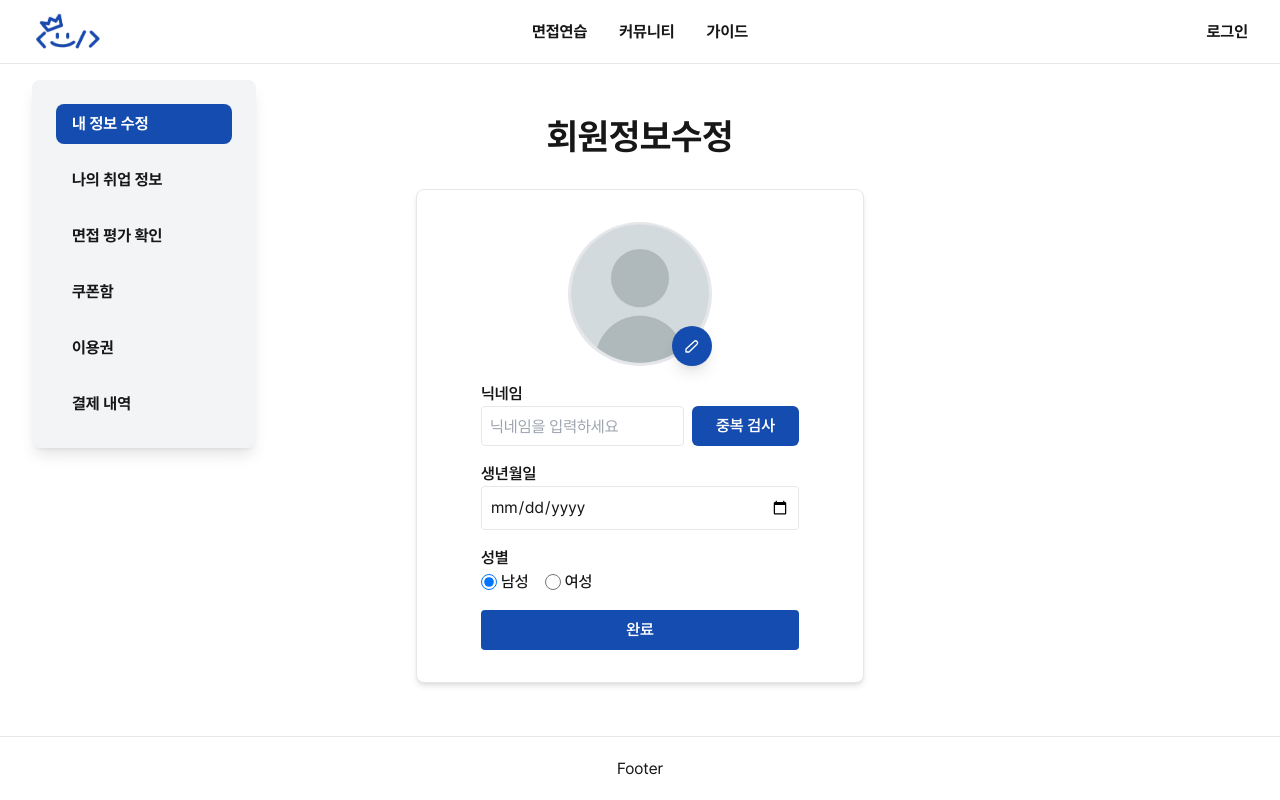
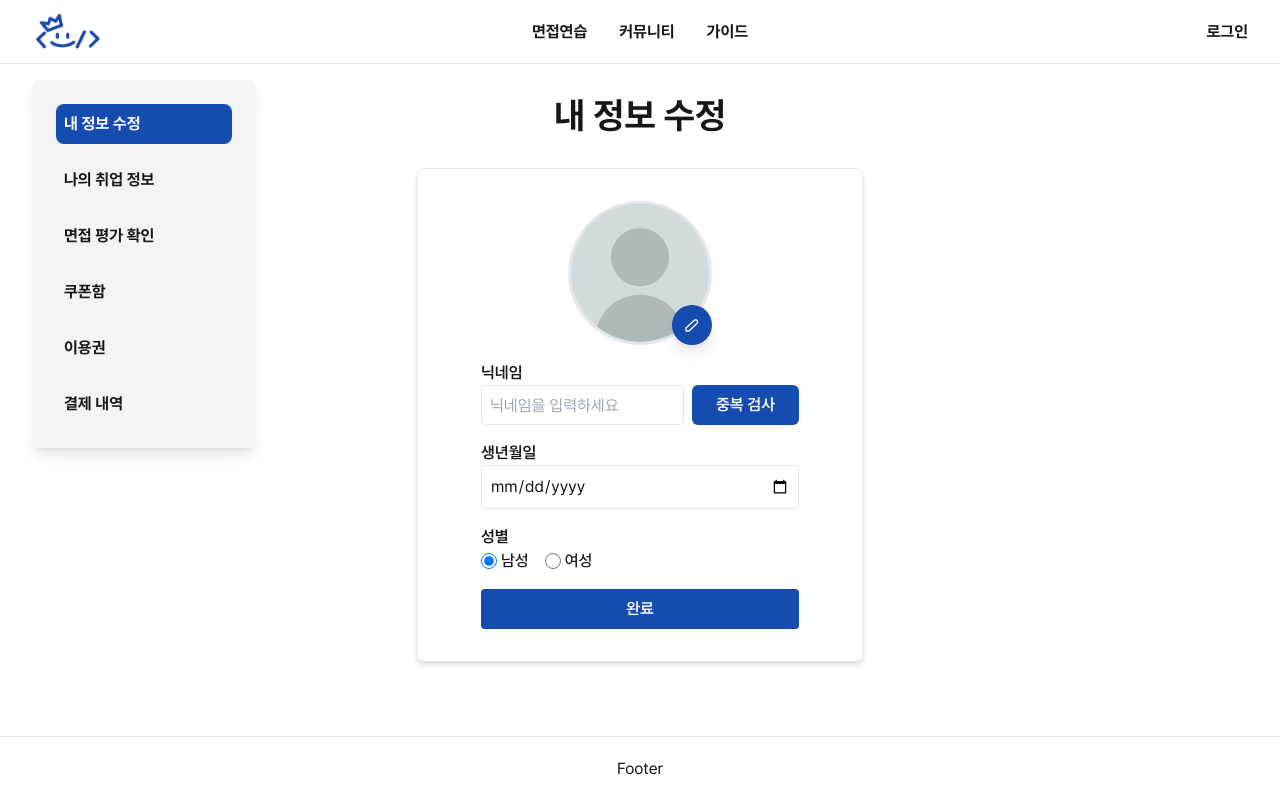
Before and after one commit to TeamRichardStallman/dv-front, a Next.js app: page /mypage/edit in a window 1280 px wide. Built offline with nearby package versions, Linux system fonts and the light colour scheme.

Commit message:
DV-105 refactor: 페이지 별 메인 제목 layout에서 다루기

```diff
--- a/src/app/mypage/edit/page.tsx
+++ b/src/app/mypage/edit/page.tsx
@@ -4,11 +4,8 @@ import UserForm from "@/components/user-form";
 
 const EditPage = () => {
   return (
-    <div className="flex flex-col items-center justify-center">
-      <h1 className="text-4xl font-bold mb-8">회원정보수정</h1>
-      <div className="w-full max-w-md p-8 border rounded-lg shadow-md bg-white">
-        <UserForm onSubmit={() => {}} isEditPage={true} />
-      </div>
+    <div className="w-full max-w-md p-8 border rounded-lg shadow-md bg-white">
+      <UserForm onSubmit={() => {}} isEditPage={true} />
     </div>
   );
 };
--- a/src/app/mypage/layout.tsx
+++ b/src/app/mypage/layout.tsx
@@ -5,9 +5,6 @@ import Link from "next/link";
 import { usePathname } from "next/navigation";
 import Header from "@/components/header";
 import Footer from "@/components/footer";
-
-const MyPageLayout = ({ children }: { children: React.ReactNode }) => {
-  const currentPath = usePathname();
 
 const menuItems = [
   { name: "내 정보 수정", path: "/mypage/edit" },
@@ -18,6 +15,11 @@ const MyPageLayout = ({ children }: { children: React.ReactNode }) => {
   { name: "결제 내역", path: "/mypage/payment-history" },
 ];
 
+const MyPageLayout = ({ children }: { children: React.ReactNode }) => {
+  const pathname = usePathname();
+  const currentPage =
+    menuItems.find((item) => item.path === pathname)?.name || "";
+
   return (
     <div className="flex flex-col min-h-screen">
       <Header />
@@ -27,26 +29,27 @@ const MyPageLayout = ({ children }: { children: React.ReactNode }) => {
           <ul className="space-y-4">
             {menuItems.map((item) => (
               <li key={item.path}>
-                <Link href={item.path}>
-                  <span
-                    className={`font-bold block px-4 py-2 rounded-lg ${
-                      currentPath === item.path
+                <Link
+                  href={item.path}
+                  className={`font-bold ${
+                    pathname === item.path
                       ? "bg-primary text-white"
                       : "hover:text-primary"
-                    }`}
+                  } p-2 rounded-lg block`}
                 >
                   {item.name}
-                  </span>
                 </Link>
               </li>
             ))}
           </ul>
         </nav>
 
-        <main className="flex-grow p-8 ml-auto mr-auto w-full max-w-4xl flex justify-center items-center">
-          <div className="w-full">{children}</div>
+        <main className="flex-grow p-8 ml-auto mr-auto w-full max-w-4xl flex flex-col items-center">
+          <h1 className="text-4xl font-bold mb-8">{currentPage}</h1>
+          <div className="w-full max-w-md">{children}</div>
         </main>
       </div>
+
       <Footer />
     </div>
   );
```
Lines whose indentation alone changed are shown as unchanged.
